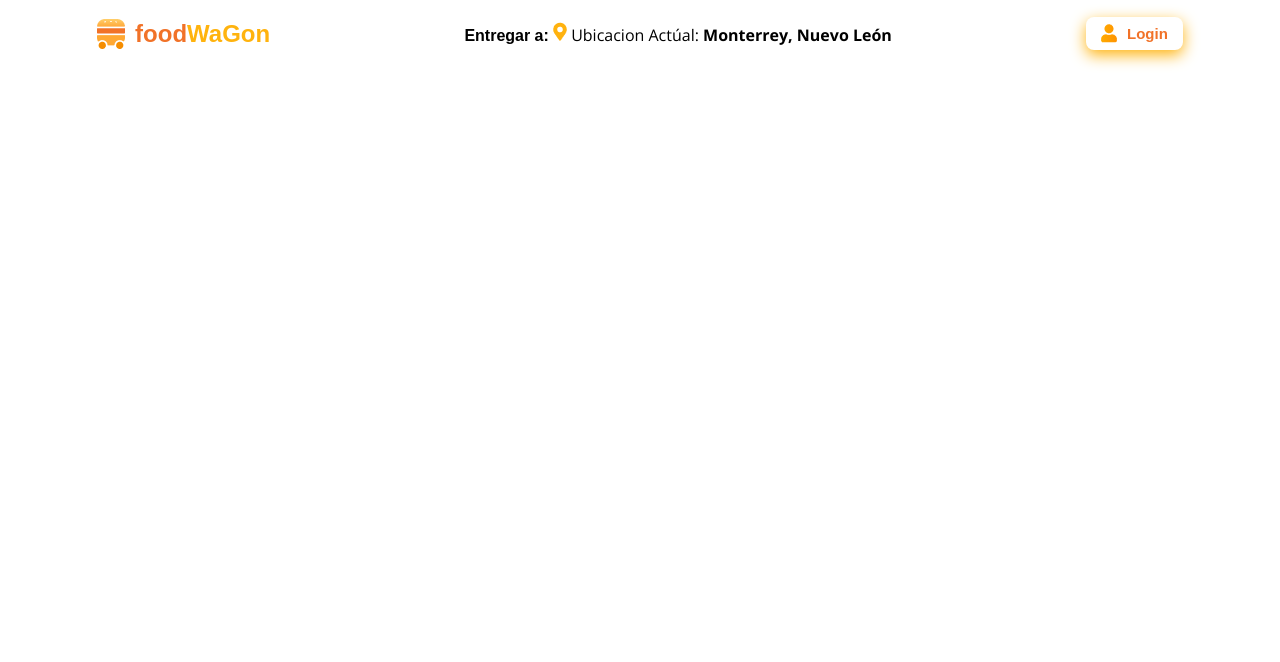
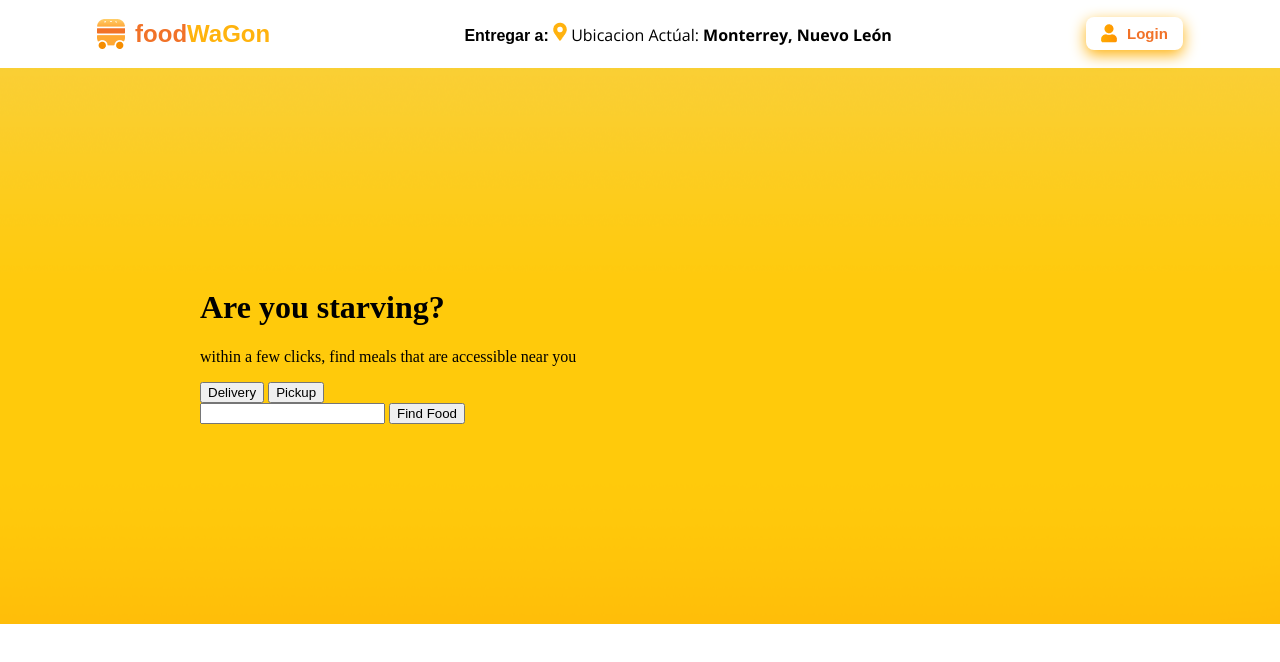
Before and after one commit to RigoDelgadillo/FoodWagon, a plain HTML site: page index.html in a window 1280 px wide. Drawn offline with nearby package versions, Linux system fonts and the light colour scheme.

Commit message:
Se concluyo la estructura de html en el header

```diff
--- a/CSS/app.css
+++ b/CSS/app.css
@@ -71,3 +71,7 @@ h2 {
     color: var(--naranja);
     font-size: 1.5rem;
 }
+.bg-image {
+    background-image: url("/img/Background.png");
+    padding: 200px;
+}
--- a/index.html
+++ b/index.html
@@ -27,7 +27,23 @@
         </nav>
 
         <div class="bg-image">
-
+            <div class="first-title">
+                <div class="encabezado">
+                    <h1>Are you starving?</h1>
+                    <p>within a few clicks, find meals that are accessible near you</p>
+                </div>
+                <div class="buscador">
+                    <div class="opciones">
+                        <button>Delivery</button>
+                        <button>Pickup</button>
+                    </div>
+                    <input type="text" name="address" id="address">
+                    <input type="button" value="Find Food">
+                </div>
+            </div>
+            <div class="second-image">
+                <!-- Insertar Segunda Imagen -->
+            </div>
         </div>
     </header>
 </body>
```
Also changed, not shown: img/Background.png (added).
